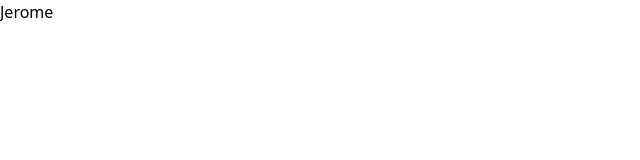
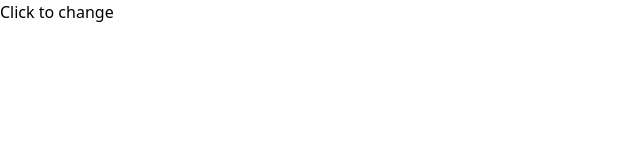
Before and after one commit to jerome310/alpine-tutorial, a website: page index.html in a window 1280 px wide. Shown: the full height of the page, 0-640 px from the left. Drawn offline with nearby package versions, Linux system fonts and the light colour scheme.

Commit message:
wrote out a few examples of x-data

```diff
--- a/index.html
+++ b/index.html
@@ -9,8 +9,19 @@
     <title>Alpine Tutorial on Windows</title>
 </head>
  <body>
-    <div x-data="{name: 'Jerome'}">
+    <!-- <div x-data="{name: 'Jerome', message: 'Hello <b>World</b>'}">
 <p x-text="name"></p>
+<p x-html="message"></p> -->
+
+
+<div x-data="{
+    message: 'Click to change',
+    change() {
+        this.message = 'Changed message'
+    }
+}">
+<span x-text="message" @click="change()"></span>
+</div>
     </div>
  </body>
 </html>
```
Also changed, not shown: css/style.css, 1 other file.
